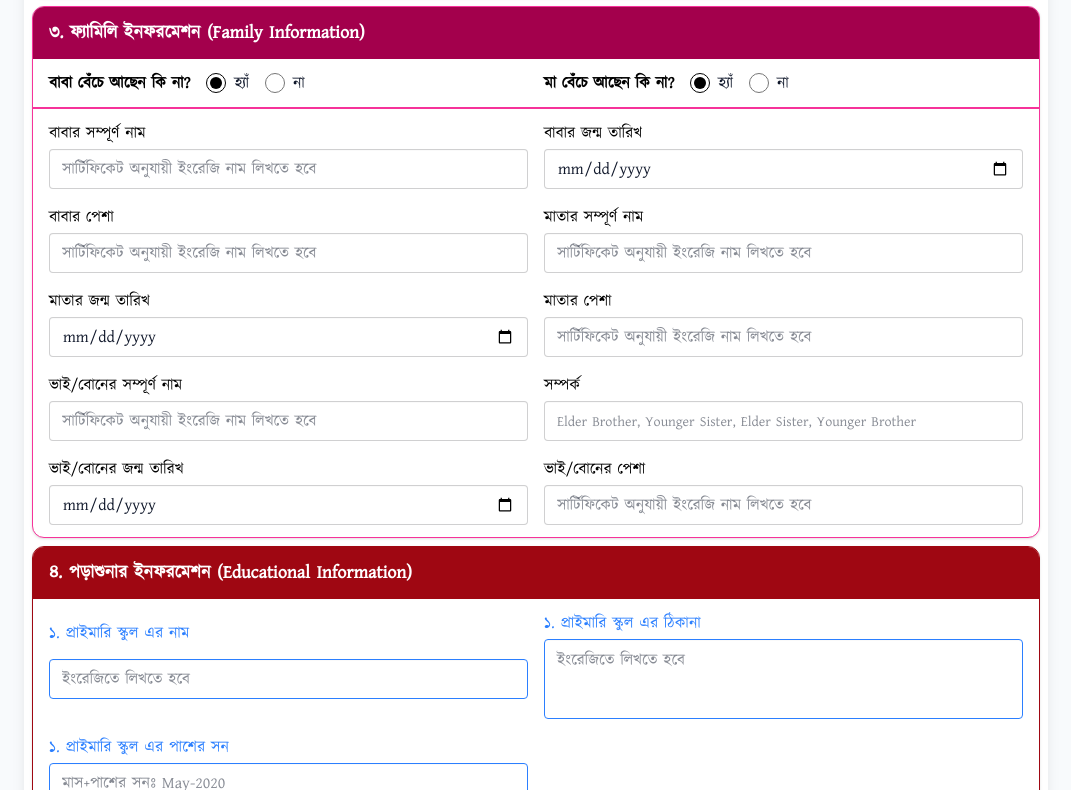
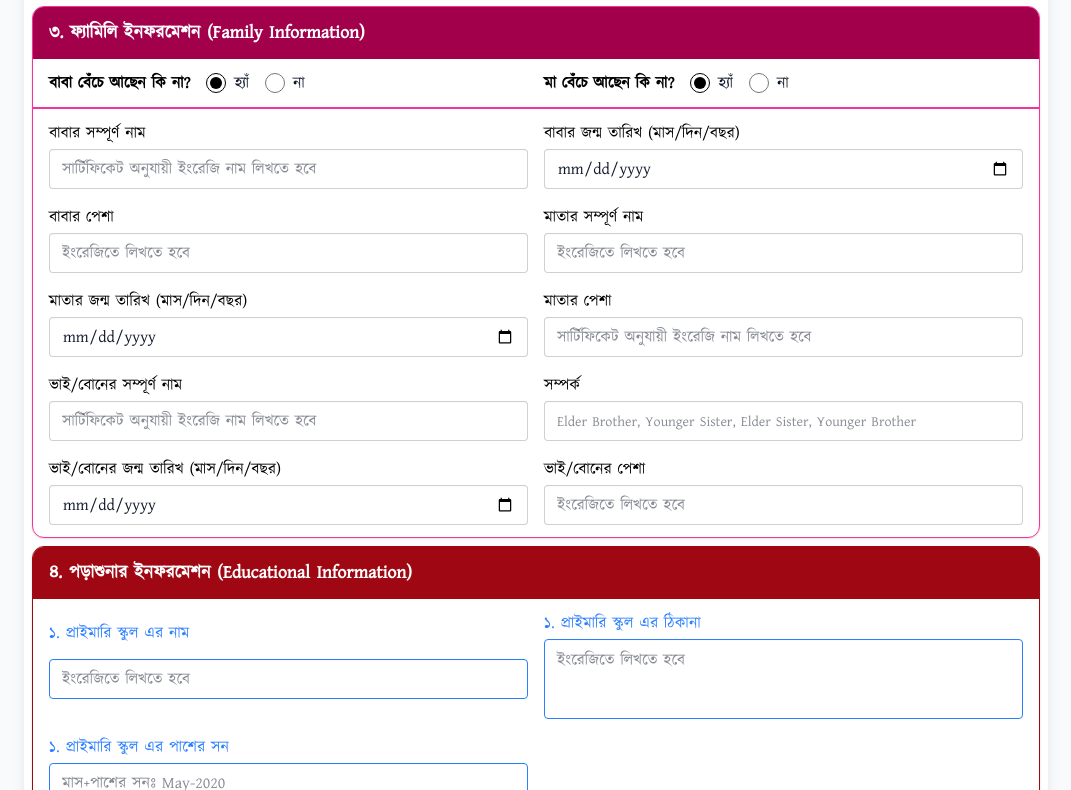
Before and after one commit to hasanujjamanjibon-dev/sakurazaka-student-information-sheet-client, a React (Vite) app: page / in a window 1280 px wide. Shown: the part 1290-2080 px from the top of the page, without its empty margins (104-1175 px from the left). Built offline with nearby package versions, Linux system fonts and the light colour scheme; no server answers.

Commit message:
some code changed

```diff
--- a/src/components/FamilyInformation.jsx
+++ b/src/components/FamilyInformation.jsx
@@ -41,13 +41,17 @@ const FamilyInformation = () => {
               placeholder="সার্টিফিকেট অনুযায়ী ইংরেজি নাম লিখতে হবে"
             />
 
-            <InputField label="বাবার জন্ম তারিখ" type="date" name="fatherDob" />
+            <InputField
+              label="বাবার জন্ম তারিখ (মাস/দিন/বছর)"
+              type="date"
+              name="fatherDob"
+            />
 
             <InputField
               label="বাবার পেশা"
               type="text"
               name="fatherOccupation"
-              placeholder="সার্টিফিকেট অনুযায়ী ইংরেজি নাম লিখতে হবে"
+              placeholder="ইংরেজিতে লিখতে হবে"
             />
           </>
         )}
@@ -57,13 +61,12 @@ const FamilyInformation = () => {
               label="মাতার সম্পূর্ণ নাম"
               type="text"
               name="motherName"
-              placeholder="সার্টিফিকেট অনুযায়ী ইংরেজি নাম লিখতে হবে"
+              placeholder="ইংরেজিতে লিখতে হবে"
             />
             <InputField
-              label="মাতার জন্ম তারিখ"
+              label="মাতার জন্ম তারিখ (মাস/দিন/বছর)"
               type="date"
               name="motherDob"
-              placeholder="সার্টিফিকেট অনুযায়ী জন্ম তারিখ লিখতে হবে"
             />
             <InputField
               label="মাতার পেশা"
@@ -87,16 +90,15 @@ const FamilyInformation = () => {
           placeholder="Elder Brother, Younger Sister, Elder Sister, Younger Brother"
         />
         <InputField
-          label="ভাই/বোনের জন্ম তারিখ"
+          label="ভাই/বোনের জন্ম তারিখ (মাস/দিন/বছর)"
           type="date"
           name="siblingDob"
-          placeholder="সার্টিফিকেট অনুযায়ী জন্ম তারিখ লিখতে হবে"
         />
         <InputField
           label="ভাই/বোনের পেশা"
           type="text"
           name="siblingOccupation"
-          placeholder="সার্টিফিকেট অনুযায়ী ইংরেজি নাম লিখতে হবে"
+          placeholder="ইংরেজিতে লিখতে হবে"
         />
       </div>
     </section>
--- a/src/components/JapaneseLanguage.jsx
+++ b/src/components/JapaneseLanguage.jsx
@@ -23,6 +23,16 @@ const JapaneseLanguage = () => {
       labelClassName: "text-red-500",
       className: "focus:border-red-500 border-red-500",
     },
+    {
+      name: "Top_J",
+      labelClassName: "text-green-500",
+      className: "focus:border-green-500 border-green-500",
+    },
+    {
+      name: "J_Test",
+      labelClassName: "text-violet-500",
+      className: "focus:border-violet-500 border-violet-500",
+    },
   ];
   return (
     <section className="w-full rounded-xl border border-blue-800 bg-white shadow-sm overflow-hidden ">
@@ -42,7 +52,7 @@ const JapaneseLanguage = () => {
           className="px-4 py-3 grid grid-cols-1 md:grid-cols-2 gap-4"
         >
           <InputField
-            label={`${item.name} এর লেভেল`}
+            label={`${item.name} এর লেভেল (যদি থাকে)`}
             type="text"
             className={item.className}
             name={`${item.name}Level`}
@@ -50,7 +60,7 @@ const JapaneseLanguage = () => {
             placeholder="ইংরেজিতে লিখতে হবে। যেমনঃ N4/N5"
           />
           <InputField
-            label={`${item.name} এর স্কোর`}
+            label={`${item.name} এর স্কোর (যদি থাকে)`}
             type="number"
             className={item.className}
             name={`${item.name}Score`}
@@ -58,7 +68,7 @@ const JapaneseLanguage = () => {
             placeholder="ইংরেজিতে লিখতে হবে । যেমনঃ 70/80/100"
           />
           <InputField
-            label={`${item.name} এর রোল/রেজিস্ট্রেশন নং`}
+            label={`${item.name} এর রোল/রেজিস্ট্রেশন নং (যদি থাকে)`}
             type="number"
             className={item.className}
             name={`${item.name}RollNumber`}
@@ -67,17 +77,19 @@ const JapaneseLanguage = () => {
           />
           <InputField
             label={`${item.name} পরীক্ষার তারিখ (পরীক্ষা দিয়ে থাকলে)`}
-            type="date"
+            type="text"
             className={item.className}
             name={`${item.name}ExamDate`}
             labelClassName={item.labelClassName}
+            placeholder="মাস-সন। যেমনঃ May-2020"
           />
           <InputField
-            label={`${item.name} এর সম্ভাব্য পরীক্ষার তারিখ (পরীক্ষা না দিয়ে থাকলে)`}
-            type="date"
+            label={`${item.name} এর সম্ভাব্য পরীক্ষার তারিখ (পরীক্ষা না দিয়ে থাকলে)`}
+            type="text"
             className={item.className}
             name={`${item.name}ExpectedExamDate`}
             labelClassName={item.labelClassName}
+            placeholder="মাস-সন। যেমনঃ May-2020"
           />
         </div>
       ))}
--- a/src/components/StudentInformation.jsx
+++ b/src/components/StudentInformation.jsx
@@ -102,7 +102,6 @@ export default function StudentInformation() {
           label="ছাত্র/ছাত্রীর জন্ম তারিখ"
           type="date"
           name="studentDob"
-          placeholder="পাসপোর্ট অনুযায়ী জন্ম তারিখ লিখতে হবে"
         />
         <InputField
           label="ছাত্র/ছাত্রীর বাবার নাম্বার (ইংরেজিতে)"
--- a/src/pages/Application.jsx
+++ b/src/pages/Application.jsx
@@ -10,6 +10,7 @@ import axios from "axios";
 import Swal from "sweetalert2";
 import { buildPayload } from "../utils/buildPayload";
 import { uploadImages } from "../utils/uploadImages";
+import { formatDate } from "../utils/formatDate";
 
 const Application = () => {
   const [loading, setLoading] = useState(false);
@@ -27,6 +28,30 @@ const Application = () => {
 
   const onSubmit = async (data) => {
     try {
+      const phoneFields = [
+        { key: "studentPhone", label: "Student Number" },
+        { key: "studentAltPhone", label: "Student Another Number" },
+        { key: "studentFatherPhone", label: "Father Number" },
+        { key: "studentMotherPhone", label: "Mother Number" },
+      ];
+
+      for (let i = 0; i < phoneFields.length; i++) {
+        for (let j = i + 1; j < phoneFields.length; j++) {
+          const value1 = (data[phoneFields[i].key] || "").trim();
+          const value2 = (data[phoneFields[j].key] || "").trim();
+
+          if (value1 && value2 && value1 === value2) {
+            Swal.fire({
+              icon: "warning",
+              title: "Duplicate Mobile Number",
+              showConfirmButton: false,
+              timer: 2500,
+              text: `${phoneFields[i].label} and ${phoneFields[j].label} cannot be the same.`,
+            });
+            return;
+          }
+        }
+      }
       setLoading(true);
       setProgress(10);
       setProgressText("Preparing data...");
@@ -38,6 +63,16 @@ const Application = () => {
       data.sponsorPhoto = image.sponsorPhoto;
 
       const payload = buildPayload(data);
+      // Student DOB
+      payload.studentInformation.studentDob = formatDate(
+        payload.studentInformation.studentDob,
+      );
+
+      // Family DOB
+      payload.familyInformation = payload.familyInformation.map((member) => ({
+        ...member,
+        dob: formatDate(member.dob),
+      }));
       setProgress(75);
       setProgressText("Saving information...");
       await axios.post(`${backendBaseURL}/api/data`, payload);
@@ -107,7 +142,6 @@ const Application = () => {
               {loading ? "Submitting..." : "Submit Information"}
             </button>
           </div>
-          {/* <button type="submit">Submit</button> */}
         </form>
       </FormProvider>
     </div>
--- a/src/utils/buildPayload.js
+++ b/src/utils/buildPayload.js
@@ -116,6 +116,22 @@ export const buildPayload = (data) => ({
       examDate: data.JLCTExamDate,
       expectedExamDate: data.JLCTExpectedExamDate,
     },
+    {
+      exam: "Top_J",
+      level: data.TopJLevel,
+      rollNumber: data.TopJRollNumber,
+      score: data.TopJScore,
+      examDate: data.TopJExamDate,
+      expectedExamDate: data.TopJExpectedExamDate,
+    },
+    {
+      exam: "J_Test",
+      level: data.J_TestLevel,
+      rollNumber: data.J_TestRollNumber,
+      score: data.J_TestScore,
+      examDate: data.J_TestExamDate,
+      expectedExamDate: data.J_TestExpectedExamDate,
+    },
   ].filter(
     (item) =>
       item.rollNumber || item.score || item.examDate || item.expectedExamDate,
--- /dev/null
+++ b/src/utils/formatDate.js
@@ -0,0 +1,11 @@
+export const formatDate = (date) => {
+  if (!date) return "";
+
+  const d = new Date(date);
+
+  return d.toLocaleDateString("en-GB", {
+    day: "2-digit",
+    month: "short",
+    year: "numeric",
+  });
+};
```
